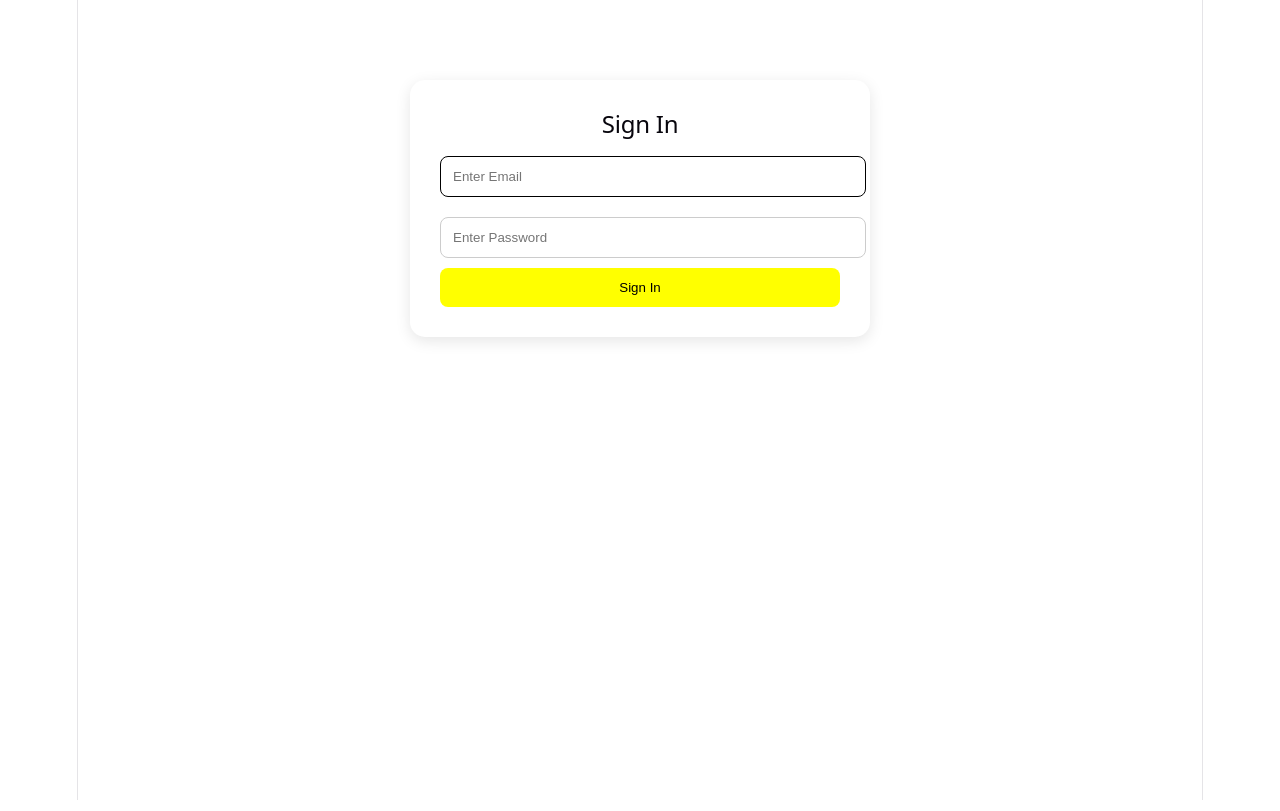
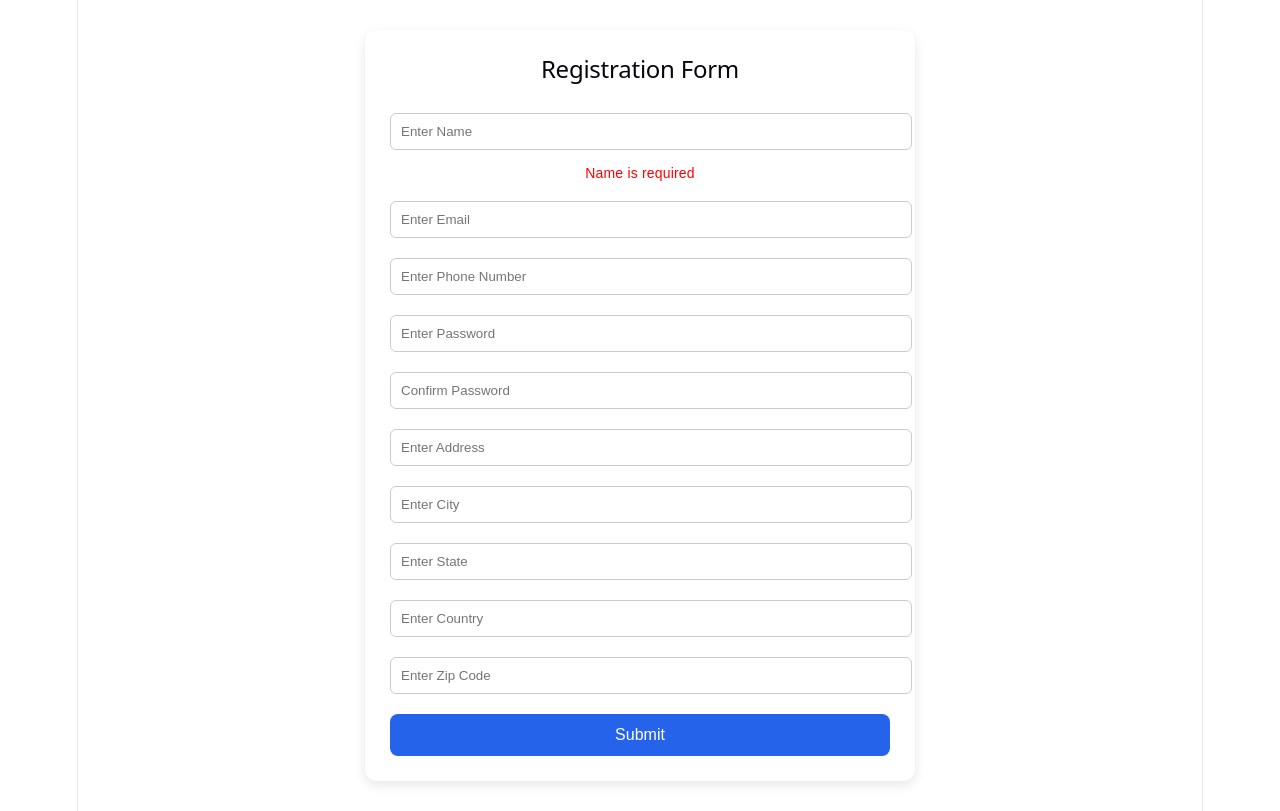
Before and after one commit to Noor-mommadhi11/React-learning, a React (Vite) app: page / in a window 1280 px wide. Built offline with nearby package versions, Linux system fonts and the light colour scheme.

Commit message:
Task- 5 Reg_form_using_state

```diff
--- a/src/App.jsx
+++ b/src/App.jsx
@@ -8,6 +8,7 @@ import Greeting from "./components/Greeting";
 import ConditionalRendering from "./components/ConditionalRendering";
 import ListRendering from "./components/ListRendering";
 import SignInPage from "./components/SignInPage";
+import RegistrationForm from "./components/RegistrationForm";
 
 function App() {
   return (
@@ -17,7 +18,8 @@ function App() {
       {/* <Parent/> */}
       {/* <ConditionalRendering/>
       <ListRendering/> */}
-      <SignInPage/>
+      {/* <SignInPage/> */}
+      <RegistrationForm/>
       </>
 
   );
--- /dev/null
+++ b/src/components/RegistrationForm.jsx
@@ -0,0 +1,227 @@
+import React, { useState } from "react";
+
+function RegistrationForm() {
+  const initialFormData = {
+    name: "",
+    email: "",
+    phone: "",
+    password: "",
+    confirmPassword: "",
+    address: "",
+    city: "",
+    state: "",
+    country: "",
+    zipCode: ""
+  };
+
+  const [formData, setFormData] = useState(initialFormData);
+  const [successMessage, setSuccessMessage] = useState("");
+
+  const handleChange = (e) => {
+    setFormData({
+      ...formData,
+      [e.target.name]: e.target.value
+    });
+
+    // clear success message while typing
+    setSuccessMessage("");
+  };
+
+  const handleSubmit = (e) => {
+    e.preventDefault();
+
+    if (
+      formData.name &&
+      formData.email.includes("@") &&
+      formData.phone.length === 10 &&
+      formData.password.length >= 6 &&
+      formData.password === formData.confirmPassword &&
+      formData.address &&
+      formData.city &&
+      formData.state &&
+      formData.country &&
+      formData.zipCode.length === 6
+    ) {
+      setSuccessMessage("Form submitted successfully ");
+
+      // clear form after submit
+      setFormData(initialFormData);
+    } else {
+      setSuccessMessage("Please fill all fields correctly ");
+    }
+  };
+
+  return (
+    <div style={containerStyle}>
+      <h2 style={{ textAlign: "center", marginBottom: "20px" }}>
+        Registration Form
+      </h2>
+
+      {successMessage && (
+        <p
+          style={{
+            color: successMessage.includes("successfully")
+              ? "green"
+              : "red",
+            textAlign: "center",
+            marginBottom: "15px",
+            fontWeight: "bold"
+          }}
+        >
+          {successMessage}
+        </p>
+      )}
+
+      <form onSubmit={handleSubmit}>
+        <input
+          type="text"
+          name="name"
+          placeholder="Enter Name"
+          value={formData.name}
+          onChange={handleChange}
+          style={inputStyle}
+        />
+        {formData.name === "" && <p style={errorStyle}>Name is required</p>}
+
+        <input
+          type="email"
+          name="email"
+          placeholder="Enter Email"
+          value={formData.email}
+          onChange={handleChange}
+          style={inputStyle}
+        />
+        {formData.email && !formData.email.includes("@") && (
+          <p style={errorStyle}>Enter valid email</p>
+        )}
+
+        <input
+          type="text"
+          name="phone"
+          placeholder="Enter Phone Number"
+          value={formData.phone}
+          onChange={handleChange}
+          style={inputStyle}
+        />
+        {formData.phone && formData.phone.length !== 10 && (
+          <p style={errorStyle}>Phone must be 10 digits</p>
+        )}
+
+        <input
+          type="password"
+          name="password"
+          placeholder="Enter Password"
+          value={formData.password}
+          onChange={handleChange}
+          style={inputStyle}
+        />
+        {formData.password && formData.password.length < 6 && (
+          <p style={errorStyle}>Minimum 6 characters</p>
+        )}
+
+        <input
+          type="password"
+          name="confirmPassword"
+          placeholder="Confirm Password"
+          value={formData.confirmPassword}
+          onChange={handleChange}
+          style={inputStyle}
+        />
+        {formData.confirmPassword &&
+          formData.password !== formData.confirmPassword && (
+            <p style={errorStyle}>Passwords do not match</p>
+          )}
+
+        <input
+          type="text"
+          name="address"
+          placeholder="Enter Address"
+          value={formData.address}
+          onChange={handleChange}
+          style={inputStyle}
+        />
+
+        <input
+          type="text"
+          name="city"
+          placeholder="Enter City"
+          value={formData.city}
+          onChange={handleChange}
+          style={inputStyle}
+        />
+
+        <input
+          type="text"
+          name="state"
+          placeholder="Enter State"
+          value={formData.state}
+          onChange={handleChange}
+          style={inputStyle}
+        />
+
+        <input
+          type="text"
+          name="country"
+          placeholder="Enter Country"
+          value={formData.country}
+          onChange={handleChange}
+          style={inputStyle}
+        />
+
+        <input
+          type="text"
+          name="zipCode"
+          placeholder="Enter Zip Code"
+          value={formData.zipCode}
+          onChange={handleChange}
+          style={inputStyle}
+        />
+        {formData.zipCode && formData.zipCode.length !== 6 && (
+          <p style={errorStyle}>Zip code must be 6 digits</p>
+        )}
+
+        <button type="submit" style={buttonStyle}>
+          Submit
+        </button>
+      </form>
+    </div>
+  );
+}
+
+const containerStyle = {
+  maxWidth: "500px",
+  margin: "30px auto",
+  padding: "25px",
+  boxShadow: "0 4px 12px rgba(0,0,0,0.1)",
+  borderRadius: "12px",
+  background: "#fff"
+};
+
+const inputStyle = {
+  width: "100%",
+  padding: "10px",
+  margin: "10px 0",
+  borderRadius: "6px",
+  border: "1px solid #ccc",
+  outline: "none"
+};
+
+const errorStyle = {
+  color: "red",
+  fontSize: "14px",
+  margin: "0 0 5px 0"
+};
+
+const buttonStyle = {
+  width: "100%",
+  padding: "12px",
+  backgroundColor: "#2563eb",
+  color: "white",
+  border: "none",
+  borderRadius: "8px",
+  cursor: "pointer",
+  marginTop: "10px",
+  fontSize: "16px"
+};
+
+export default RegistrationForm;
```
